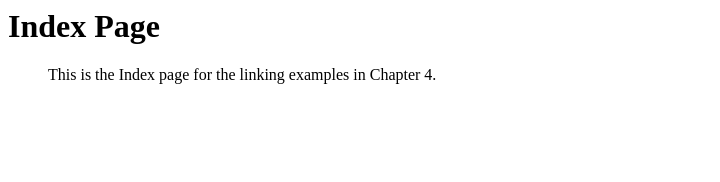
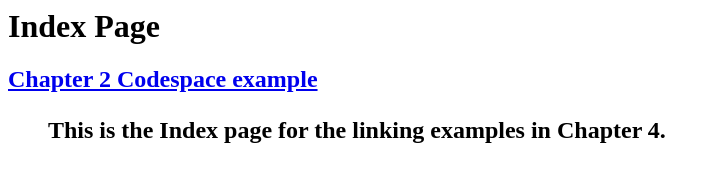
Before and after one commit to scruztaehs/links_review_3_4, a plain HTML site: page index.htm in a window 1280 px wide. Shown: the whole page, without its empty margins (0-720 px from the left). Drawn offline with Linux system fonts and the light colour scheme.

Commit message:
Update index.htm

```diff
--- a/index.htm
+++ b/index.htm
@@ -8,7 +8,7 @@
 <BODY>
 
 <H1>Index Page</H1>
-
+<h2><a href="chapter2.htm">Chapter 2 Codespace example</a></</h2>
 <BLOCKQUOTE>This is the Index page for the linking examples in Chapter
 4.</BLOCKQUOTE>
 </BODY>
```
